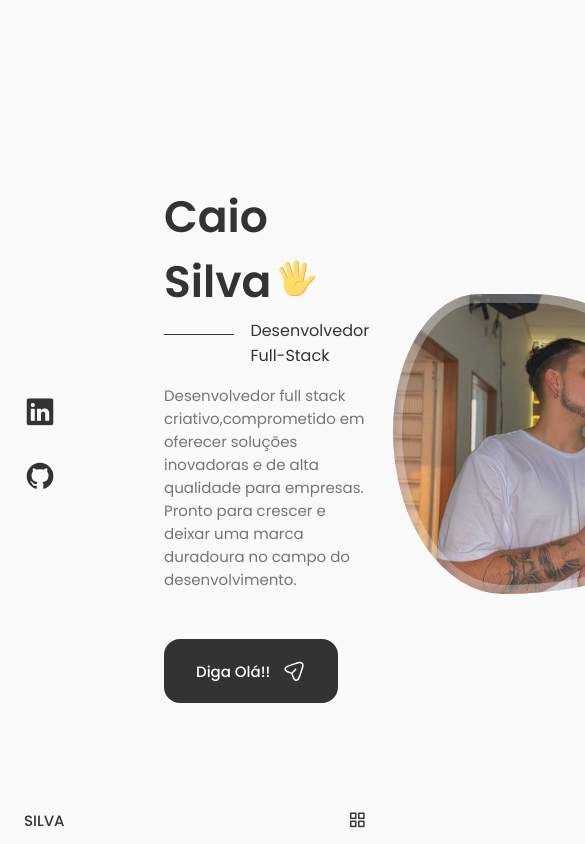
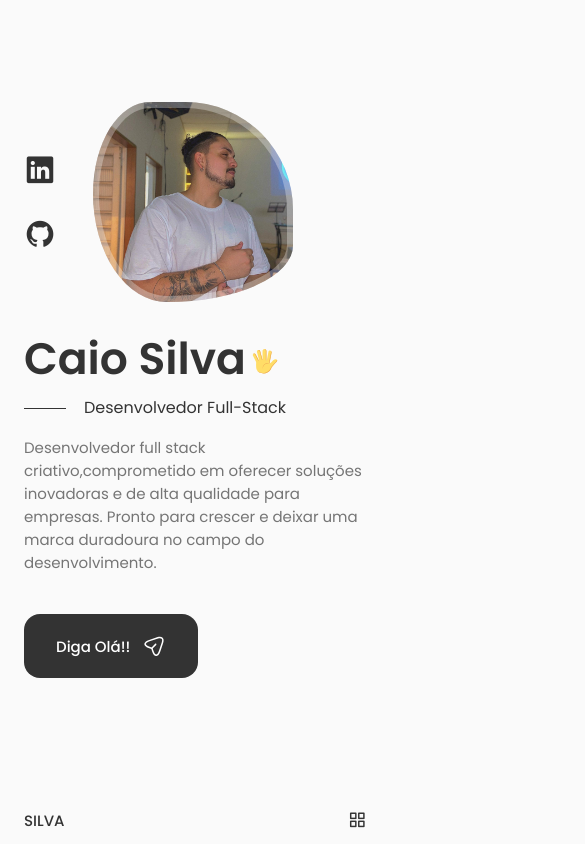
Before and after one commit to CaioSC01/Meu__Portifolio, a React (Create React App) app: page / in a window 390 px wide. Shown: the top 844 px of the page, 585 px wide, since content can reach past the window. Built offline with nearby package versions, Linux system fonts and the light colour scheme.

Commit message:
Finalizando parte do inicio com o scroll

```diff
--- a/src/components/Home/Home.jsx
+++ b/src/components/Home/Home.jsx
@@ -2,6 +2,7 @@
 import "./home.css";
 import Social from "./Social";
 import Data from "./Data";
+import ScrollDown from "./ScrollDown";
 
 const Home = () => {
   return (
@@ -13,6 +14,7 @@
             <div className="home__img"></div>
             <Data />
           </div>
+          <ScrollDown />
         </div>
       </section>
     </>
--- /dev/null
+++ b/src/components/Home/ScrollDown.jsx
@@ -0,0 +1,50 @@
+/* eslint-disable react/style-prop-object */
+import React from "react";
+
+const ScrollDown = () => {
+  return (
+    <div className="home__scroll">
+      <a href="#sobre" className="home__scroll-button button--flex">
+        <svg
+          width="32px"
+          height="32px"
+          className="home__scroll-mouse"
+          viewBox="0 0 247 390"
+          version="1.1"
+          xmlns="http://www.w3.org/2000/svg"
+          xmlnsXlink="http://www.w3.org/1999/xlink"
+          style={{
+            fillRule: "evenodd",
+            clipRule: " evenodd",
+            strokeLinecap: "round",
+            strokeLinejoin: "round",
+            strokeMiterlimit: "1.5",
+          }}
+        >
+          <path
+            class="wheel"
+            d="M123.359,79.775l0,72.843"
+            style={{
+              fill: "none",
+              stroke: "var(--cor-titulo)",
+              strokeWidth: "20px",
+            }}
+          ></path>
+          <path
+            id="mouse"
+            d="M236.717,123.359c0,-62.565 -50.794,-113.359 -113.358,-113.359c-62.565,0 -113.359,50.794 -113.359,113.359l0,143.237c0,62.565 50.794,113.359 113.359,113.359c62.564,0 113.358,-50.794 113.358,-113.359l0,-143.237Z"
+            style={{
+              fill: "none",
+              stroke: "var(--cor-titulo)",
+              strokeWidth: "20px",
+            }}
+          ></path>
+        </svg>
+        <span className="home__scroll-name">Role para baixo</span>
+        <i className="uil uil-arrow-down home__scroll-arrow"></i>
+      </a>
+    </div>
+  );
+};
+
+export default ScrollDown;
--- a/src/components/Home/home.css
+++ b/src/components/Home/home.css
@@ -71,10 +71,116 @@
 	0% {
 		border-radius: 70% 30% 40% 60% / 60% 30% 70% 40%;
 	}
+
 	50% {
 		border-radius: 30% 60% 70% 40% / 50% 60% 30% 60%;
 	}
+
 	100% {
-		border-radius: 70% 30% 40% 60%  / 60% 30% 70% 40%;
+		border-radius: 70% 30% 40% 60% / 60% 30% 70% 40%;
 	}
 }
+
+.home__scroll {
+	margin-top: 30px;
+	margin-left: 9.25rem;
+}
+
+.wheel {
+	animation: scroll 2s ease infinite;
+}
+
+@keyframes scroll {
+	0% {
+		transform: translateY(0);
+	}
+
+	30% {
+		transform: translateY(3.75rem);
+	}
+}
+
+.home__scroll-name {
+	color: var(--cor-titulo);
+	font-weight: var(--font-medium);
+	margin-right: var(--mb-0-25);
+	margin-left: 2px;
+}
+
+.home__scroll-arrow {
+	font-size: 1.25rem;
+	color: var(--cor-titulo);
+}
+
+/* ============= RESPONSIVIDADE DA PAGINA DE INICIO ============= */
+
+@media screen and (max-width:992px) {
+	.home__content {
+		grid-template-columns: 100px repeat(2, 1fr);
+		column-gap: 1.25rem;
+	}
+
+	.home__hand {
+		width: 26px;
+		height: 26px;
+	}
+
+	.home__subtitle {
+		padding-left: 3.75rem;
+		margin-bottom: var(--mb-1);
+	}
+
+	.home__subtitle::before {
+		width: 42px;
+		top: 0.8rem;
+	}
+
+	.home__descricao {
+		max-width: initial;
+		margin-bottom: var(--mb-2-5);
+	}
+
+	.home__img {
+		width: 250px;
+		height: 250px;
+		box-shadow: inset 0 0 0 8px rgb(255 255 255 / 30%);
+	}
+}
+
+@media screen and (max-width:768px) {
+	.home {
+		margin-top: -50px;
+		margin-bottom: 50px;
+	}
+
+	.home__content {
+
+		grid-template-columns: 0.5fr 3fr;
+		padding-top: 3.5rem;
+
+	}
+
+	.home__img {
+		order: initial;
+		justify-self: initial;
+
+		box-shadow: inset 0 0 0 6px rgb(255 255 255 / 30%);
+		width: 200px;
+		height: 200px;
+	}
+
+	.home__data {
+		grid-column: 1/3;
+	}
+
+	.home__scroll {
+		display: none;
+	}
+}
+
+@media screen and (max-width:350px) {
+	.home__img {
+		width: 180px;
+		height: 180px;
+	}
+}
```
